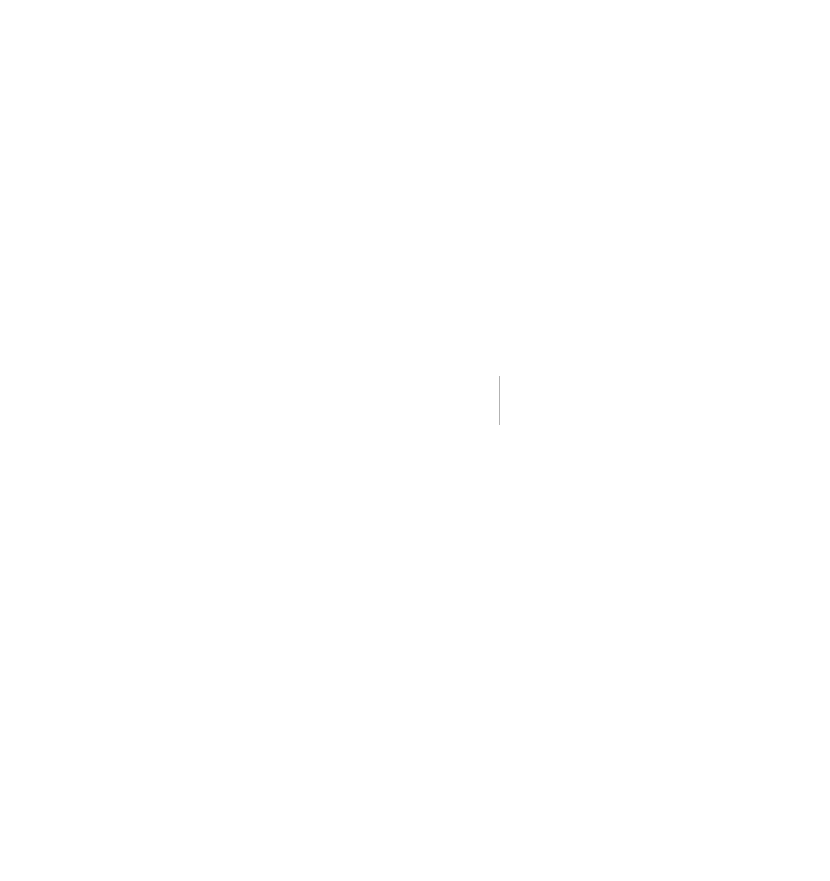
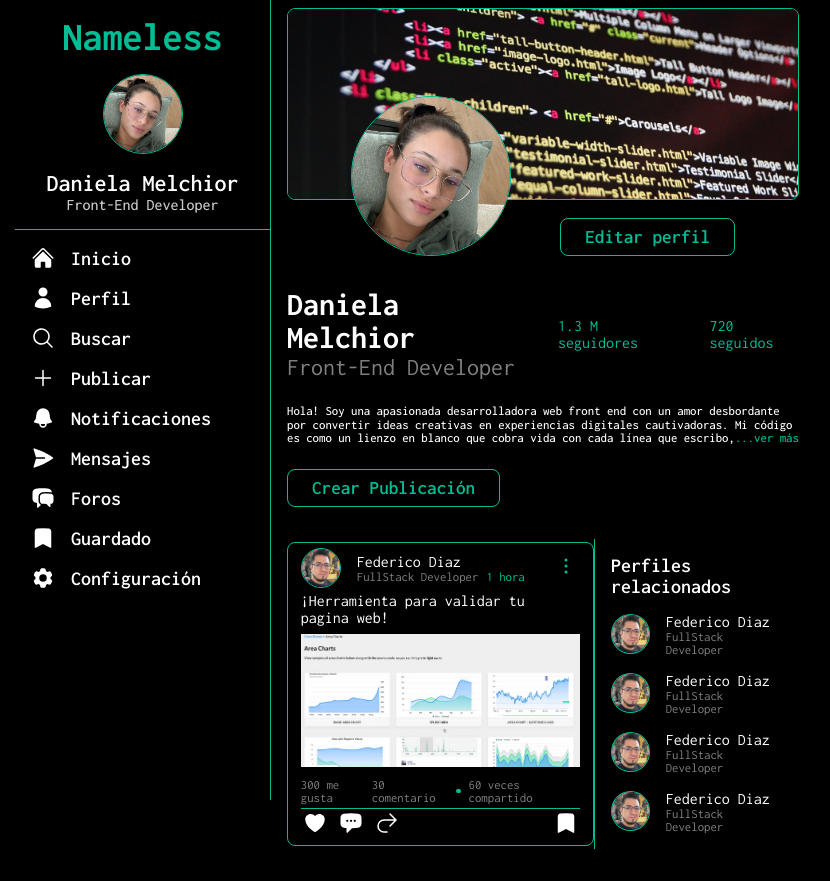
Before and after one commit to FlakoBB/social-network, a Next.js app: page /profile in a window 1280 px wide. Before the commit this address had no page. Shown: the whole page, without its empty margins (65-895 px from the left). Before the commit the page ends 800 px from the top, so only its background shows below. Built offline with nearby package versions, Linux system fonts and the light colour scheme.

Commit message:
add: Create profile page

```diff
--- /dev/null
+++ b/src/app/profile/page.jsx
@@ -0,0 +1,13 @@
+import ProfileFeet from '@/components/ProfileFeet'
+import SideMenu from '@/components/SideMenu'
+
+const Page = () => {
+  return (
+    <main className='mainContainer'>
+      <SideMenu />
+      <ProfileFeet />
+    </main>
+  )
+}
+
+export default Page
```
